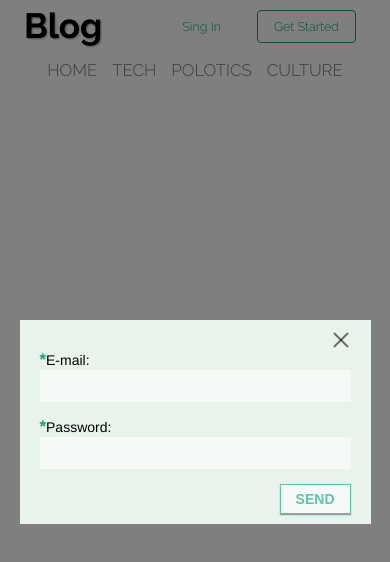
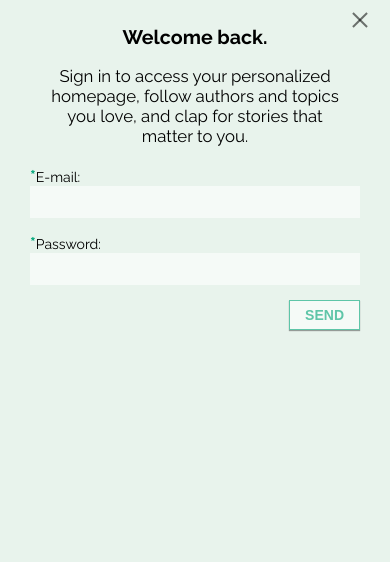
Before and after one commit to Olena-Stotska/blog-on-vuejs, a Vue app: page /#/ in a window 390 px wide. Both pictures are taken after a click on the link "Sing In". Shown: the top 562 px of the page. Built offline with nearby package versions, Linux system fonts and the light colour scheme.

Commit message:
feat(form): responsive style for form registration

```diff
--- a/src/components/ModalGetStarted.vue
+++ b/src/components/ModalGetStarted.vue
@@ -2,12 +2,19 @@
   <transition name="modal">
     <div class="modal-mask">
       <div @click.self="$emit('close')" class="modal-wrapper">
+
         <div class="modal-container">
+          <h1>Join Blog.</h1>
+          <h2>
+            Create an account to personalize your homepage, follow your favorite
+            authors and publications, applaud stories you love, and more.
+          </h2>
           <button class="btn-close" @click="$emit('close')"></button>
           <div class="modal-body">
             <slot></slot>
           </div>
         </div>
+
       </div>
     </div>
   </transition>
--- a/src/components/ModalSingIn.vue
+++ b/src/components/ModalSingIn.vue
@@ -2,12 +2,20 @@
   <transition name="modal">
     <div class="modal-mask">
       <div @click.self="$emit('close')" class="modal-wrapper">
+
         <div class="modal-container">
+          <h1>Welcome back.</h1>
+          <h2>
+            Sign in to access your personalized homepage,
+            follow authors and topics you love,
+            and clap for stories that matter to you.
+          </h2>
           <button class="btn-close" @click="$emit('close')"></button>
           <div class="modal-body">
             <slot></slot>
           </div>
         </div>
+
       </div>
     </div>
   </transition>
--- a/src/components/UserProfile.vue
+++ b/src/components/UserProfile.vue
@@ -25,11 +25,15 @@ export default {
 @import '../styles/variables.scss';
 
 .user-logo {
-  color: map-get($colors, secondary);
+  width: 40px;
+  height: 40px;
+  display: flex;
+  justify-content: center;
+  align-items: center;
   font-size: 1.2rem;
-  padding: 8px;
   font-weight: 500;
   border-radius: 50%;
+  color: map-get($colors, secondary);
   text-shadow: 0px 0px 1px rgba(0, 0, 0, 0.4);
   border: 1px solid map-get($colors, secondary);
 }
--- a/src/styles/modal-style.scss
+++ b/src/styles/modal-style.scss
@@ -26,13 +26,27 @@
 }
 
 .modal-container {
-  width: 90%;
+  width: 100%;
+  height: 100%;
   margin: 0px auto;
-  padding: 10px;
+  padding: 10px 20px;
   position: relative;
+  text-align: center;
   transition: all .3s ease;
   background-color: map-get($colors, bg-form);
-  font-family: Helvetica, Arial, sans-serif;
+
+  h1 {
+    font-size: 1.4rem;
+    font-weight: 700;
+  }
+
+  h2 {
+    font-size: 1.2rem;
+    font-weight: 400;
+    margin-bottom: 0;
+    width: 85%;
+    margin: 0 auto;
+  }
 }
 
 .modal-default-button {
@@ -85,3 +99,34 @@
     transform: rotate(-45deg);
   }
 }
+
+@media(min-width: #{map-get($breakpoints, small)}) {
+  .modal-container {
+    width: 60%;
+    height: auto;
+    padding: 20px 25px 25px 30px;
+  }
+
+  .btn-close {
+    top: 15px;
+    width: 30px;
+    height: 30px;
+
+    &:before, &:after {
+      height: 30px;
+      top: 5;
+    }
+  }
+}
+
+@media(min-width: #{map-get($breakpoints, medium)}) {
+  .modal-container {
+    width: 50%;
+  }
+}
+
+@media(min-width: #{map-get($breakpoints, large)}) {
+  .modal-container {
+    width: 40%;
+  }
+}
```
